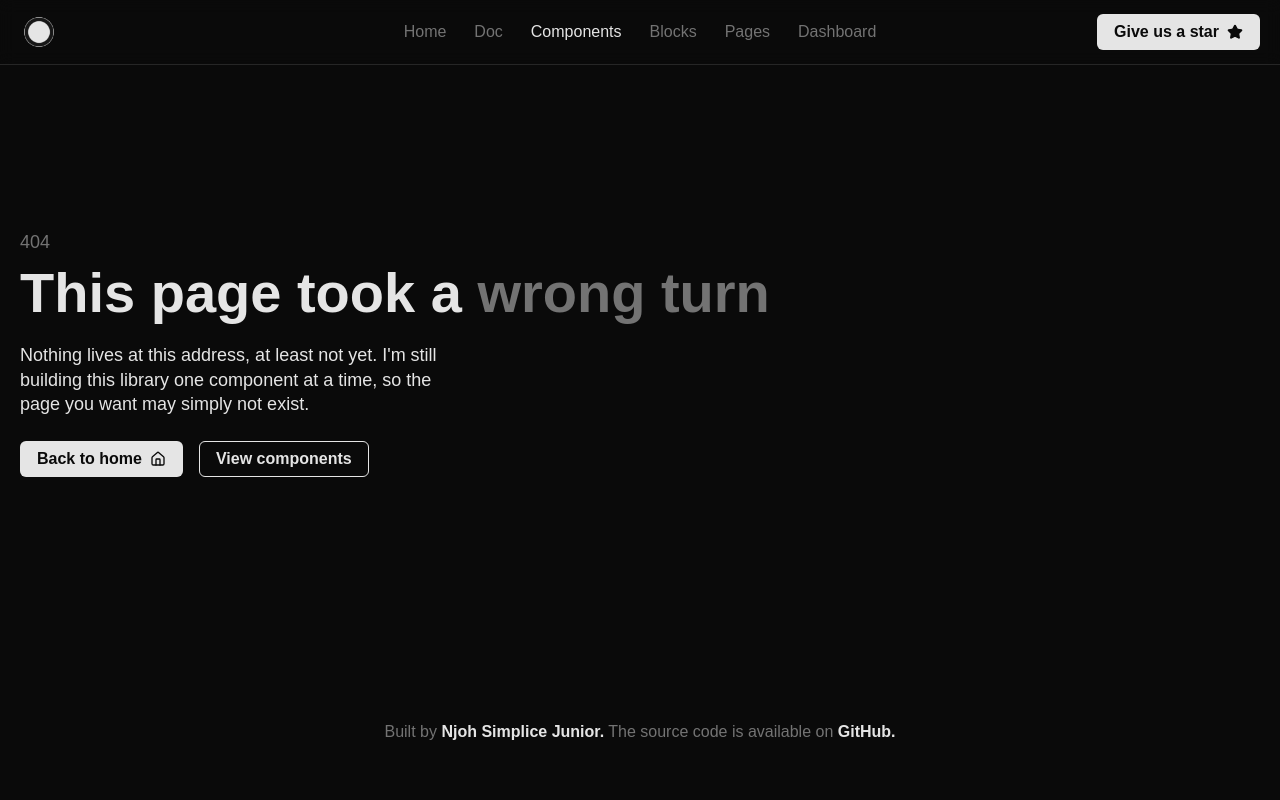
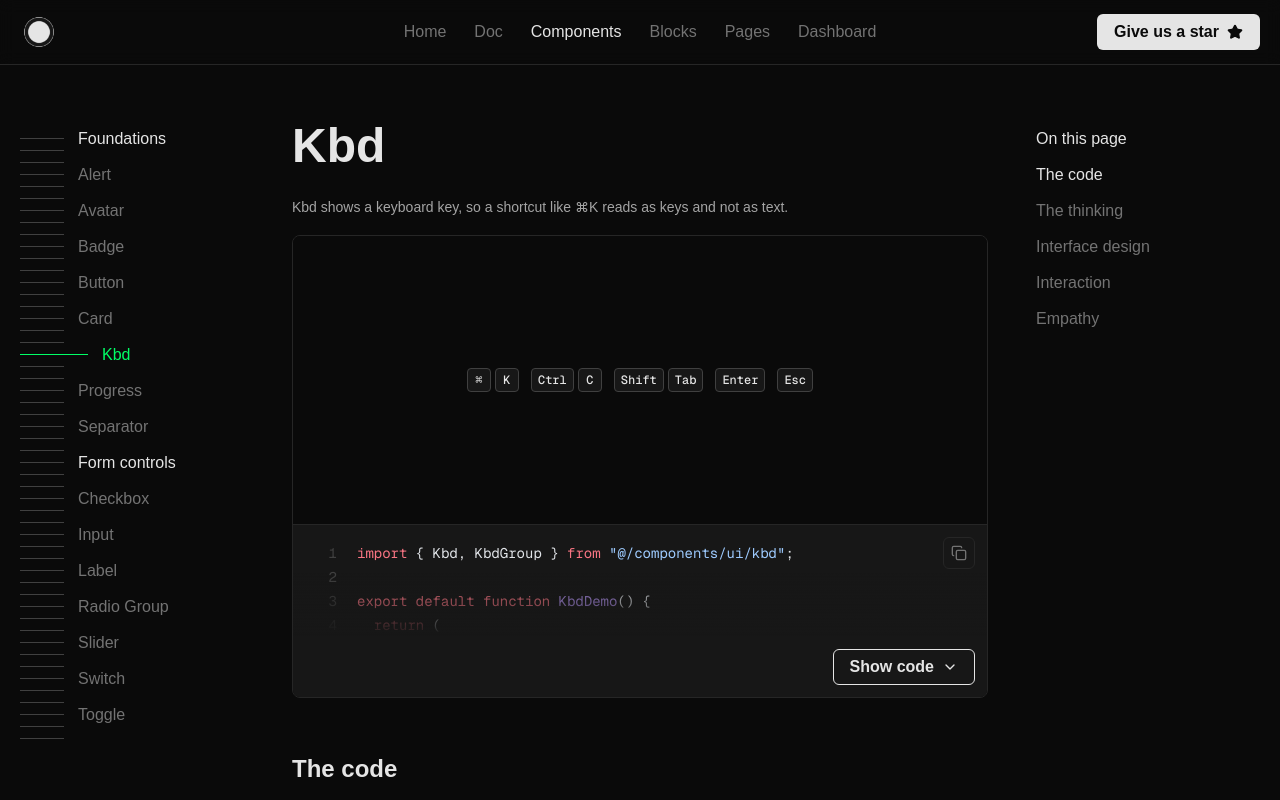
Before and after one commit to njoh-simplice/ui-nsdev, a Next.js app: page /components/kbd in a window 1280 px wide. Before the commit this address had no page. Shown: the top 800 px of the page. Built offline with nearby package versions, Linux system fonts and the light colour scheme; a web font is replaced by a local one.

Commit message:
Add the Kbd component and page
A keyboard key (the native kbd element) and a KbdGroup for keys pressed together.

Co-Authored-By: Claude Sonnet 5.5 <noreply@anthropic.com>

```diff
--- a/content/components/index.ts
+++ b/content/components/index.ts
@@ -15,6 +15,7 @@ import { meta as switchMeta } from "./switch/meta";
 import { meta as toggle } from "./toggle/meta";
 import { meta as alert } from "./alert/meta";
 import { meta as card } from "./card/meta";
+import { meta as kbd } from "./kbd/meta";
 
 export const components = [
   avatar,
@@ -31,4 +32,5 @@ export const components = [
   toggle,
   alert,
   card,
+  kbd,
 ];
--- /dev/null
+++ b/content/components/kbd/demo.tsx
@@ -0,0 +1,22 @@
+import { Kbd, KbdGroup } from "@/components/ui/kbd";
+
+export default function KbdDemo() {
+  return (
+    <>
+      <KbdGroup>
+        <Kbd aria-label="Command">⌘</Kbd>
+        <Kbd>K</Kbd>
+      </KbdGroup>
+      <KbdGroup>
+        <Kbd>Ctrl</Kbd>
+        <Kbd>C</Kbd>
+      </KbdGroup>
+      <KbdGroup>
+        <Kbd>Shift</Kbd>
+        <Kbd>Tab</Kbd>
+      </KbdGroup>
+      <Kbd>Enter</Kbd>
+      <Kbd>Esc</Kbd>
+    </>
+  );
+}
--- /dev/null
+++ b/content/components/kbd/meta.ts
@@ -0,0 +1,6 @@
+export const meta = {
+  title: "Kbd",
+  slug: "kbd",
+  group: "Foundations",
+  description: "A keyboard key, so a shortcut like Command K reads as keys, not as text.",
+} as const;
--- /dev/null
+++ b/src/app/components/kbd/page.tsx
@@ -0,0 +1,88 @@
+import type { Metadata } from "next";
+import { ComponentPage } from "@/components/component-page";
+import KbdDemo from "@content/components/kbd/demo";
+import { meta } from "@content/components/kbd/meta";
+
+export const metadata: Metadata = { title: meta.title, description: meta.description };
+
+export default function Page() {
+  return (
+    <ComponentPage
+      title={meta.title}
+      lead="Kbd shows a keyboard key, so a shortcut like ⌘K reads as keys and not as text."
+      demo={<KbdDemo />}
+      demoPath="content/components/kbd/demo.tsx"
+      sourcePath="src/components/ui/kbd.tsx"
+      props={[
+        {
+          name: "className",
+          type: "string",
+          description: "On Kbd and KbdGroup. Extra classes, added after the component's own.",
+        },
+      ]}
+      propsNote="Kbd is the native kbd element and KbdGroup is a span, so both take every normal prop, such as aria-label."
+      thinking={{
+        intro: "A shortcut is easier to spot and to remember when each key looks like a key.",
+        notes: [
+          {
+            label: "The real element:",
+            text: "Kbd renders the native kbd element, which tells assistive tech that the text is input from a keyboard.",
+          },
+          {
+            label: "One key each:",
+            text: "Put each key in its own Kbd, and wrap keys that are pressed together in a KbdGroup.",
+          },
+          {
+            label: "Show it where it applies:",
+            text: "Place a shortcut next to the control or command it triggers, such as in a button or a menu item.",
+          },
+        ],
+      }}
+      design={{
+        notes: [
+          {
+            label: "Key:",
+            text: "At least 24px wide and exactly 24px tall, with the sm radius, 4px, the surface fill and a strong 1px border.",
+          },
+          {
+            label: "Text:",
+            text: "12px medium, in the mono face, in the main text color.",
+          },
+          {
+            label: "Group:",
+            text: "Keys in a KbdGroup sit 4px apart.",
+          },
+        ],
+      }}
+      interaction={{
+        notes: [
+          {
+            label: "Display only:",
+            text: "A key has no hover, focus or pressed state, and can't be focused. It shows a shortcut but doesn't create one, so you still have to handle the keys yourself.",
+          },
+        ],
+      }}
+      empathy={{
+        notes: [
+          {
+            label: "Name the symbols:",
+            text: (
+              <>
+                Screen readers don&apos;t all read a symbol like ⌘ the same way. Give it an{" "}
+                <code>aria-label</code> such as Command, as the demo does.
+              </>
+            ),
+          },
+          {
+            label: "Contrast:",
+            text: "The text is 14.2:1 against the key's fill.",
+          },
+          {
+            label: "Don't hide the action:",
+            text: "A shortcut is a shortcut, not the only way in. The action behind it should also have a visible control.",
+          },
+        ],
+      }}
+    />
+  );
+}
--- /dev/null
+++ b/src/components/ui/kbd.tsx
@@ -0,0 +1,20 @@
+import type { ComponentProps } from "react";
+import { cx } from "@/lib/cx";
+
+// One keyboard key. It is the native kbd element, so it keeps its meaning for assistive tech.
+export function Kbd({ className, ...props }: ComponentProps<"kbd">) {
+  return (
+    <kbd
+      className={cx(
+        "inline-flex h-6 min-w-6 items-center justify-center rounded-sm border border-border-strong bg-surface px-1.5 font-mono text-xs font-medium text-text",
+        className,
+      )}
+      {...props}
+    />
+  );
+}
+
+// Keys that are pressed together, such as Command and K.
+export function KbdGroup({ className, ...props }: ComponentProps<"span">) {
+  return <span className={cx("inline-flex items-center gap-1", className)} {...props} />;
+}
```
